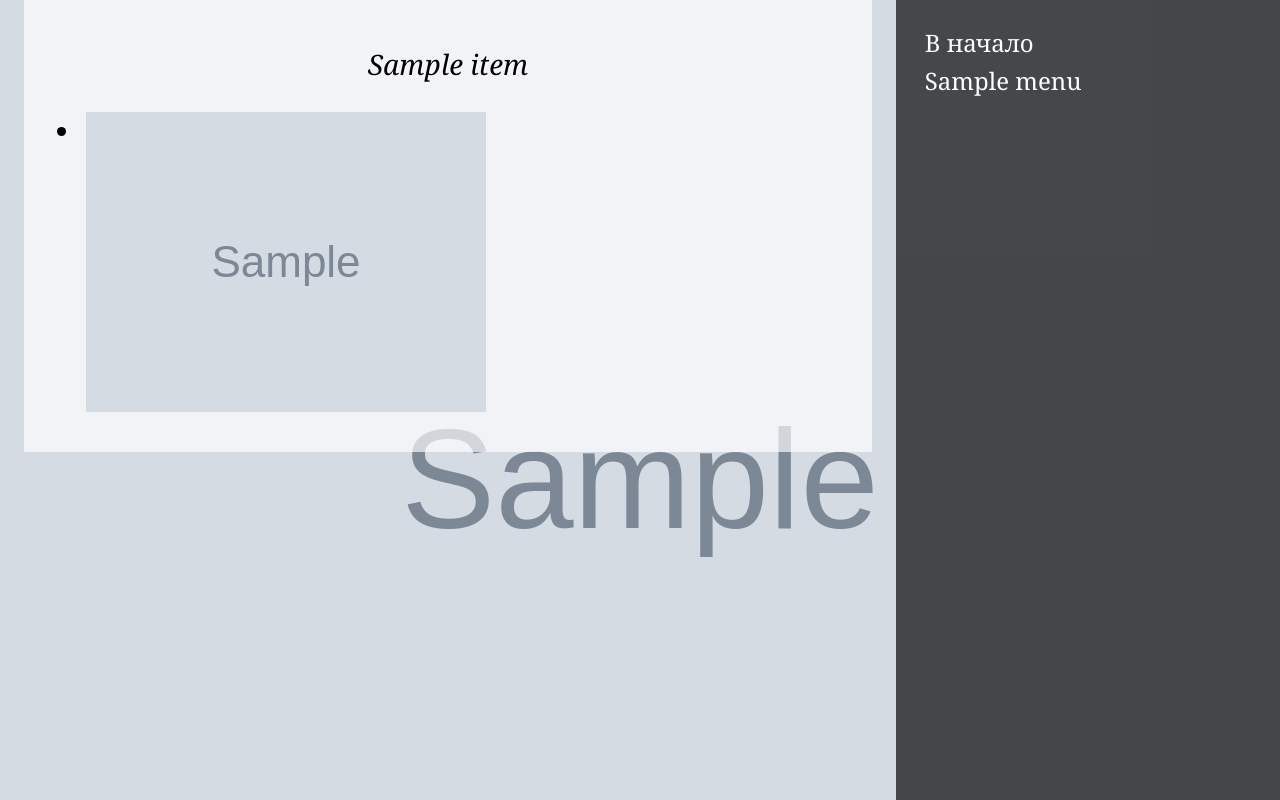
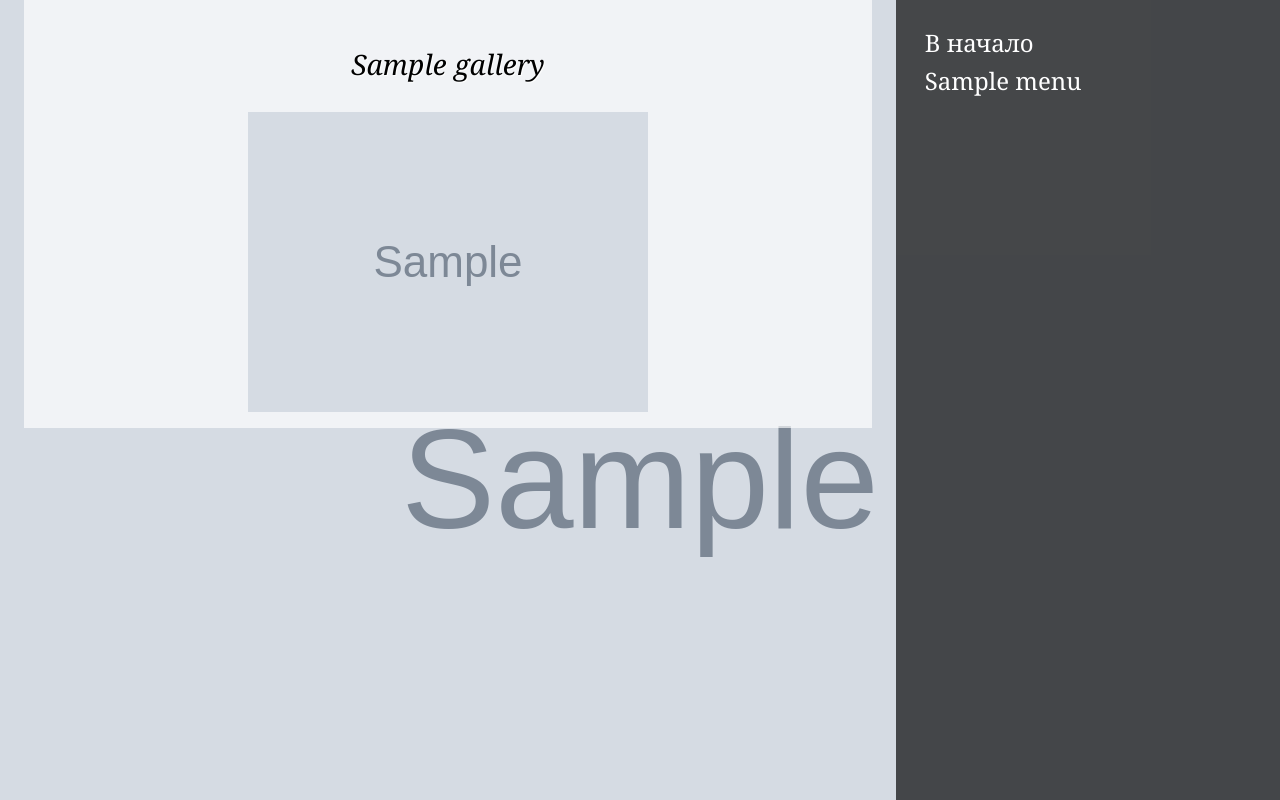
Before and after one commit to greendoglab/antonzhadko.com, a Django app: template src/filmd/gallery/templates/gallereis.html in a window 1280 px wide. Run offline with Django 3.2, Linux system fonts and the light colour scheme; tables that the repository leaves empty hold one stand-in row (values such as "Sample post"); the template is opened without the code that fills it: values that come from a table or form of the project are taken from there, most other values are stand-ins (such as "Sample title", 1, 10 or a date in 2020); grey boxes marked "Sample" are stand-in pictures; style sheets or scripts are compiled from the project's sources; parts of the project's set-up code (start-up, migrations or seed data) failed here and were passed over; some libraries are stand-ins or nearby versions.

Commit message:
new gallery

```diff
--- a/src/filmd/gallery/models.py
+++ b/src/filmd/gallery/models.py
@@ -4,24 +4,24 @@ import os.path
 from django.contrib.sites.models import Site
 from sorl.thumbnail import ImageField
 
-# class Gallery(models.Model):
-#         title = models.CharField(max_length=500, help_text="Заголовок")
-#         slug = models.SlugField(unique=True, help_text="ссылка")
+class Gallery(models.Model):
+        title = models.CharField(max_length=500, help_text="Заголовок")
+        slug = models.SlugField(unique=True, help_text="ссылка")
 
-#         def get_absolute_url(self):
-#                 return 'http://%s/gallery/%s/' % (Site.objects.get_current().domain, self.slug)
+        def get_absolute_url(self):
+                return 'http://%s/gallery/%s/' % (Site.objects.get_current().domain, self.slug)
 
-#         def __unicode__(self):
-#                 return self.title
+        def __unicode__(self):
+                return self.title
 
-#         class Meta:
-#                 verbose_name_plural = "Галерея"
+        class Meta:
+                verbose_name_plural = "Галерея"
 
 class GalleryImage(models.Model):
     image = ImageField("Картинка", upload_to='gallery/images', help_text="Каритинка, .jpg, .png")
     title = models.CharField("Нащвание картинки", max_length=500, help_text="Заголовок", blank=True)
 
-    # gallery = models.ForeignKey('gallery.Gallery', help_text="Галерея")
+    gallery = models.ForeignKey('Gallery', help_text="Галерея")
 
     def get_title(self):
         return self.title if self.title else u'No name'
--- a/src/filmd/gallery/templates/gallereis.html
+++ b/src/filmd/gallery/templates/gallereis.html
@@ -1,21 +1,18 @@
 {% extends "base.html" %}{% load thumbnail markup %}
 
 {% block content %}
-<div id="gallery" class="block no_bg">
-    {% for item in gallery %}
+<div class="block no_bg">
+    <div class="gallereis">{% for item in gallery %}
         <h3 class="title">{{ item.title }}</h3>
-    <ul class="gallery">
-        {% for photo in item.galleryimage_set.all %}
-            <li>
+            {% for photo in item.galleryimage_set.all|slice:"1" %}
                     <a href="{{ photo.gallery.get_absolute_url }}">
                     {% thumbnail photo.image "400x300" crop="left" as im %}
                         <img src="{{ im.url }}">
                     {% endthumbnail %}
                     </a>
-            </li>
             {% endfor %}
-    </ul>
         {% endfor %}
+    </div>
 </div>
 
 {% endblock %}
--- a/src/filmd/gallery/templates/gallery.html
+++ b/src/filmd/gallery/templates/gallery.html
@@ -10,8 +10,7 @@
 
 {% block content %}
 <div class="block no_bg">
-    <h3>{{ url_prefix }}</h3>
+    <h3>{{ gallery.title }}</h3>
     {% include page_template %}
 </div>
-
 {% endblock %}
--- a/src/filmd/gallery/urls.py
+++ b/src/filmd/gallery/urls.py
@@ -2,5 +2,6 @@
 from django.conf.urls import patterns, include, url
 
 urlpatterns = patterns('filmd.gallery.views',
-    url(r'^gallery/$', 'gallery', name='gallery'),
+    url(r'^gallery/(?P<slug>[^\.]+)/$', 'gallery', name='gallery'),
+    url(r'^gallereis/$', 'gallereis', name='gallereis'),
 )
--- a/src/static/css/style.scss
+++ b/src/static/css/style.scss
@@ -221,6 +221,12 @@ h1, h2, h3, h4, h5, h6 {
                 }
             }
         } // post
+        .gallereis {
+            text-align: center;
+            img {
+                max-width: 100%;
+            }
+        }
     }
     .gallery {
         .gallery_image {
@@ -229,10 +235,10 @@ h1, h2, h3, h4, h5, h6 {
             vertical-align: middle;
             margin: .4em  1%;
             img {
-                -webkit-border-radius: .2em;
-                border-radius: .2em;
-                -webkit-box-shadow:  0px 0px 2px 2px rgba(42, 158, 248, 0.64);
-                box-shadow:  0px 0px 2px 2px rgba(42, 158, 248, 0.64);
+                // -webkit-border-radius: .2em;
+                // border-radius: .2em;
+                -webkit-box-shadow:  0px 0px 2px 1px rgba(42, 158, 248, 0.64);
+                box-shadow:  0px 0px 2px 1px rgba(42, 158, 248, 0.64);
                  -webkit-transition-property: all;
                 -webkit-transition-duration: 0.3s;
                 -webkit-transition-timing-function: ease;
--- a/src/templates/archive_image.html
+++ b/src/templates/archive_image.html
@@ -1,7 +1,7 @@
 {% load thumbnail endless %}
-{% paginate 9 gallery %}
+{% paginate 9 photos %}
 <div class="gallery">
-    {% for photo in gallery %}
+    {% for photo in photos %}
         <figure class="gallery_image">
             {% thumbnail photo.image "x500" as big %}
                 {% thumbnail photo.image "300" crop="center" as small %}
```
Also changed, not shown: src/filmd/gallery/admin.py (+5 -5 lines), src/filmd/gallery/views.py (+14 -10 lines), src/filmd/gallery/migrations/0003_auto__add_gallery__add_field_galleryimage_gallery.py (added). Lines whose indentation alone changed are shown as unchanged.
